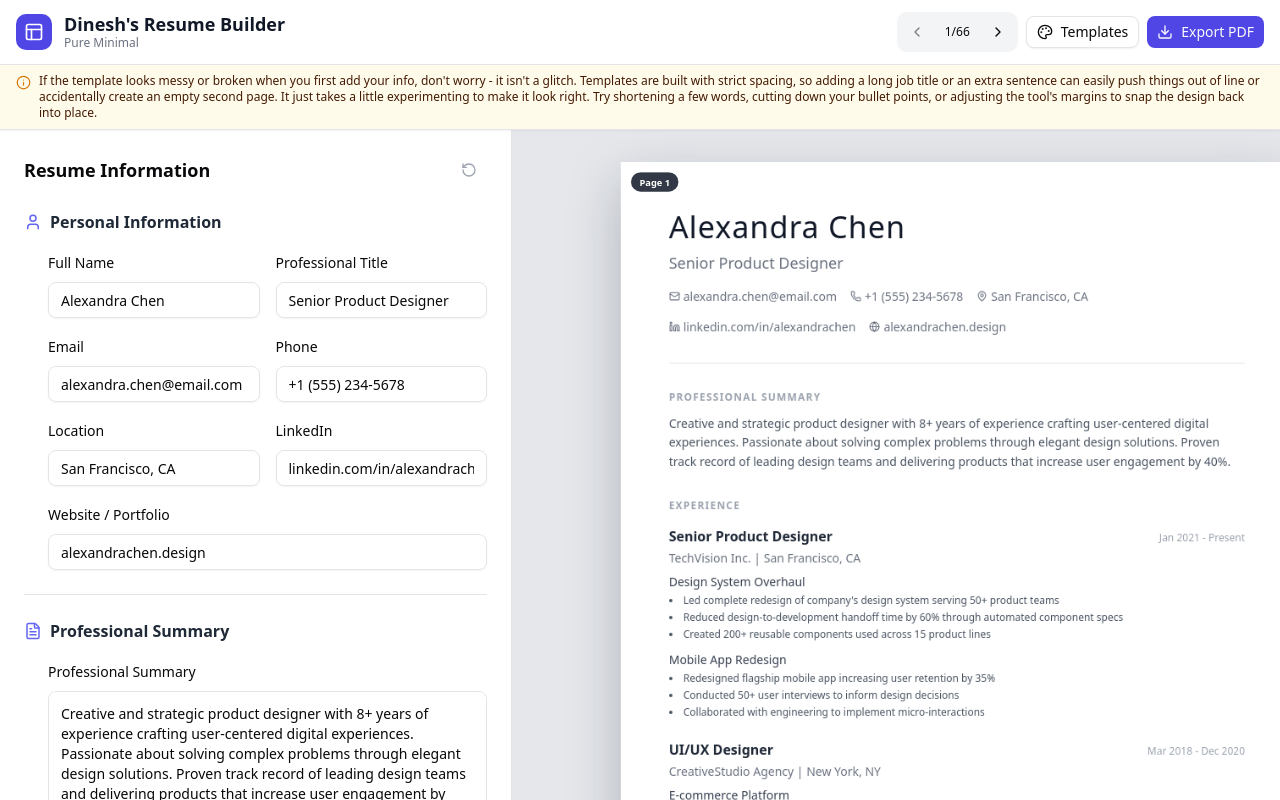
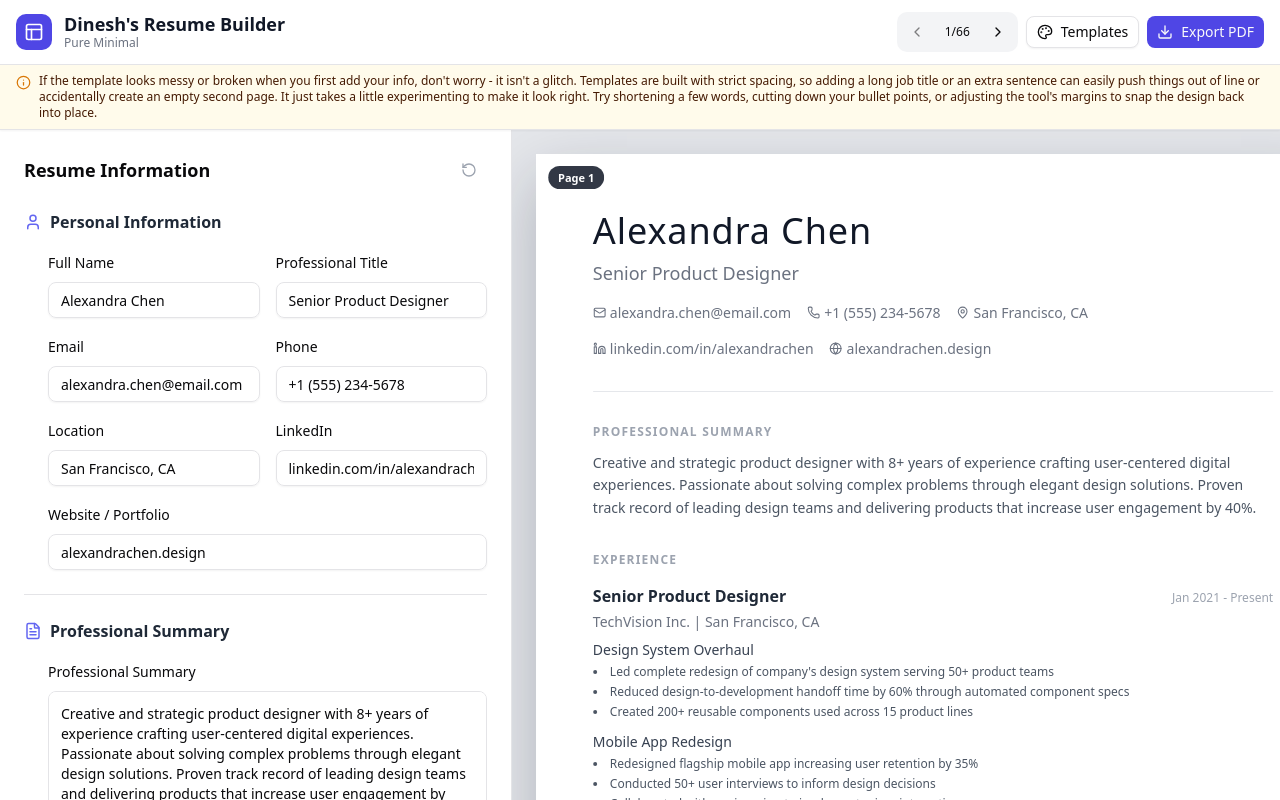
Before and after one commit to dineshuniq/resume_builder, a React (Vite) app in the folder dineshs-resume-builder/: page / in a window 1280 px wide. Built offline with nearby package versions, Linux system fonts and the light colour scheme.

Commit message:
Anchor resume preview scaling

```diff
--- a/dineshs-resume-builder/src/App.tsx
+++ b/dineshs-resume-builder/src/App.tsx
@@ -267,7 +267,7 @@ export default function App() {
         </div>
 
         {/* Preview Panel */}
-        <div className={`${mobileTab === "preview" ? "flex" : "hidden"} md:flex flex-1 bg-gray-200 p-4 md:p-8 overflow-auto`}>
+        <div className={`${mobileTab === "preview" ? "flex" : "hidden"} md:flex flex-1 bg-gray-200 p-3 md:p-4 lg:p-6 overflow-auto`}>
           <PagedResumePreview Template={Template} data={resumeData} printRef={resumeRef} />
         </div>
       </div>
--- a/dineshs-resume-builder/src/components/resume/PagedResumePreview.tsx
+++ b/dineshs-resume-builder/src/components/resume/PagedResumePreview.tsx
@@ -133,7 +133,7 @@ export default function PagedResumePreview({ Template, data, printRef }: PagedRe
       const pageHeight = rect.height;
       const pageStep = pageWidth + columnGap;
       const count = Math.max(1, Math.ceil((flow.scrollWidth + columnGap) / pageStep));
-      const availableWidth = Math.max(280, shell.clientWidth - 32);
+      const availableWidth = Math.max(280, shell.clientWidth);
       const scale = Math.min(1, availableWidth / pageWidth);
       const pageSkin = readPageSkin(flow);
 
@@ -188,12 +188,12 @@ export default function PagedResumePreview({ Template, data, printRef }: PagedRe
   } as CSSProperties;
 
   return (
-    <div ref={shellRef} className="resume-preview-shell">
+    <div ref={shellRef} className="resume-preview-shell" style={stageStyle}>
       <div ref={measureRef} className="resume-page-flow resume-page-flow--measure" aria-hidden="true">
         <Template data={data} />
       </div>
 
-      <div className="resume-preview-stage" style={stageStyle}>
+      <div className="resume-preview-stage">
         <div ref={printRef} className="resume-print-pages">
           {pages.map((pageIndex) => (
             <div key={pageIndex} className="resume-page-print-break">
--- a/dineshs-resume-builder/src/index.css
+++ b/dineshs-resume-builder/src/index.css
@@ -121,7 +121,8 @@
   align-items: flex-start;
   display: flex;
   justify-content: center;
-  min-height: 100%;
+  min-width: max(100%, var(--resume-stage-width));
+  min-height: max(100%, var(--resume-stage-height));
   position: relative;
   width: 100%;
 }
@@ -137,7 +138,10 @@
   display: flex;
   flex-direction: column;
   gap: var(--resume-page-gap);
-  transform: scale(var(--resume-preview-scale));
+  left: 50%;
+  position: absolute;
+  top: 0;
+  transform: translateX(-50%) scale(var(--resume-preview-scale));
   transform-origin: top center;
   width: var(--resume-a4-width);
 }
```
